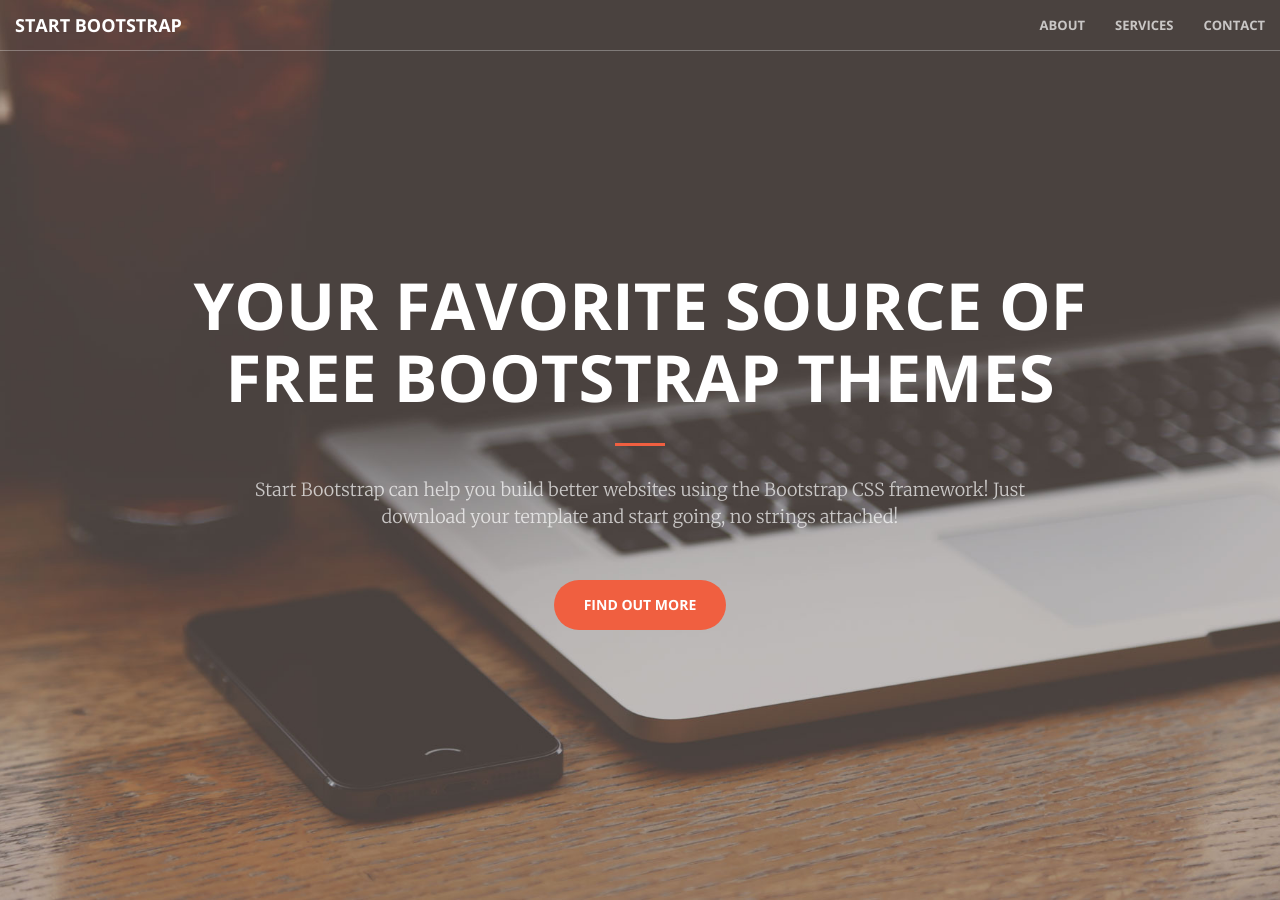
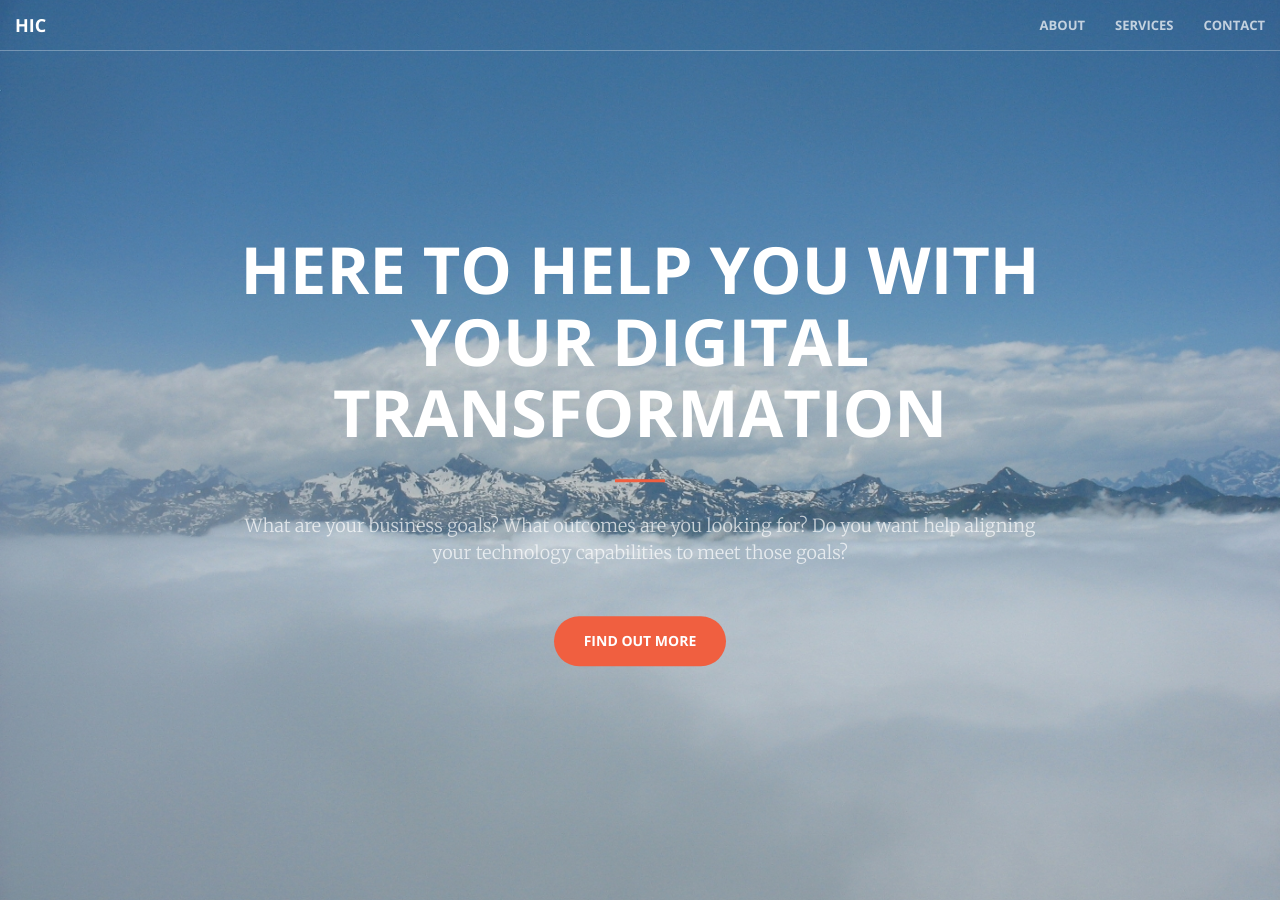
Before and after one commit to highlandrulz/highlandr, a Jekyll site: the page built from index.html, in a window 1280 px wide and 900 px high. Built offline with Jekyll 4.4.1, drawn with Linux system fonts in a browser that asks for light colours.

Commit message:
Site updates and clean-up

```diff
--- a/_includes/nav.html
+++ b/_includes/nav.html
@@ -8,7 +8,7 @@
       <span class="icon-bar"></span>
       <span class="icon-bar"></span>
       </button>
-      <a class="navbar-brand" href="/">Start Bootstrap</a>
+      <a class="navbar-brand" href="/">HIC</a>
     </div>
     <!-- Collect the nav links, forms, and other content for toggling -->
     <div class="collapse navbar-collapse" id="bs-example-navbar-collapse-1">
--- a/css/creative.css
+++ b/css/creative.css
@@ -178,7 +178,7 @@ header {
     min-height: auto;
     text-align: center;
     color: #fff;
-    background-image: url(../img/header.jpg);
+    background-image: url(../img/mountains.jpg);
     background-position: center;
     -webkit-background-size: cover;
     -moz-background-size: cover;
--- a/index.html
+++ b/index.html
@@ -5,9 +5,9 @@ title: Home Page
 <header>
         <div class="header-content">
             <div class="header-content-inner">
-                <h1>Your Favorite Source of Free Bootstrap Themes</h1>
+                <h1>Here to help you with your digital transformation</h1>
                 <hr>
-                <p>Start Bootstrap can help you build better websites using the Bootstrap CSS framework! Just download your template and start going, no strings attached!</p>
+                <p>What are your business goals? What outcomes are you looking for? Do you want help aligning your technology capabilities to meet those goals?</p>
                 <a href="#about" class="btn btn-primary btn-xl page-scroll">Find Out More</a>
             </div>
         </div>
```
Also changed, not shown: img/mountains.jpg (added), 2 other files.
